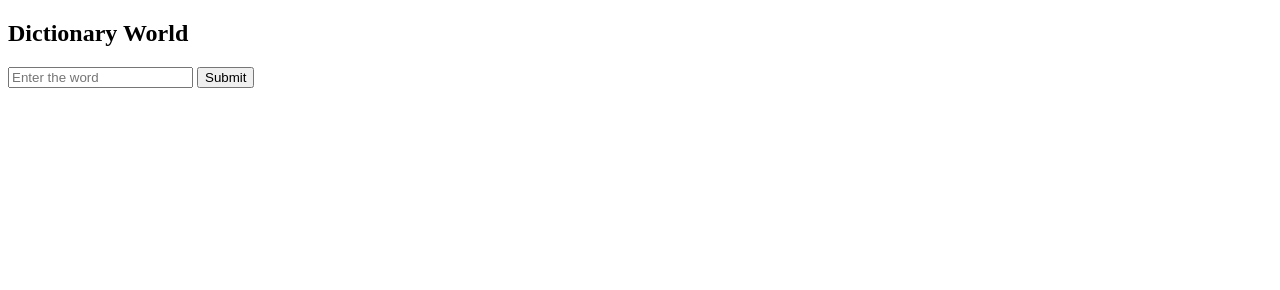
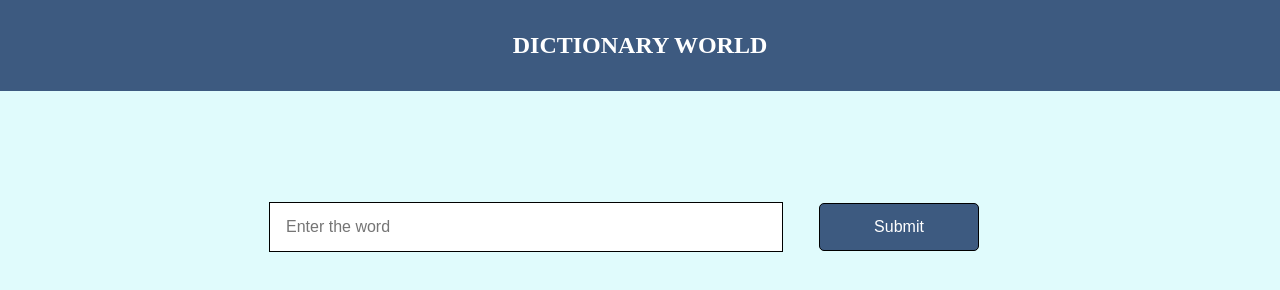
Before and after one commit to rahulkeswani010/DictionaryApp, a plain HTML site: page index.html in a window 1280 px wide. Drawn offline with Linux system fonts and the light colour scheme.

Commit message:
Added app.css file and modified index.html

```diff
--- /dev/null
+++ b/app.css
@@ -0,0 +1,44 @@
+*{
+    margin: 0;
+    padding: 0;
+}
+body{
+    background-color: #e0fbfc;
+}
+nav{
+    background-color: #3d5a80;
+    padding: 2rem;
+    display: flex;
+    justify-content: center;
+}
+h1{
+    text-transform: uppercase;
+    color: #fff;
+}
+.word-input{
+    margin: 5rem;
+    text-align: center;
+}
+#word{
+    padding: 1rem;
+    width:30rem;
+    font-size: 1rem;
+    height: 1rem;
+   border: 1px solid black;
+}
+button{
+    margin: 2rem;
+    width: 10rem;
+    height: 3rem;
+    padding: 10px 15px;
+    font-size: 1rem;
+    background-color: #3d5a80;
+    color: #fff;
+    transition: 2ms;
+    border: 1px solid black;
+    border-radius: 5px;
+}
+button:hover{
+    cursor: pointer;
+
+}
--- a/index.html
+++ b/index.html
@@ -4,6 +4,7 @@
     <meta charset="UTF-8">
     <meta http-equiv="X-UA-Compatible" content="IE=edge">
     <meta name="viewport" content="width=device-width, initial-scale=1.0">
+    <link rel="stylesheet" href="app.css">
     <title>Dictionary World</title>
 </head>
 <body>
@@ -12,9 +13,9 @@
             <h1>Dictionary World</h1>
         </div>
     </nav>
-    <div>
-        <input type="text" placeholder="Enter the word">
-        <button>Submit</button>
+    <div class="word-input">
+        <input type="text" placeholder="Enter the word" id="word">
+        <button class=".btn">Submit</button>
     </div>
 </body>
 </html>
```
